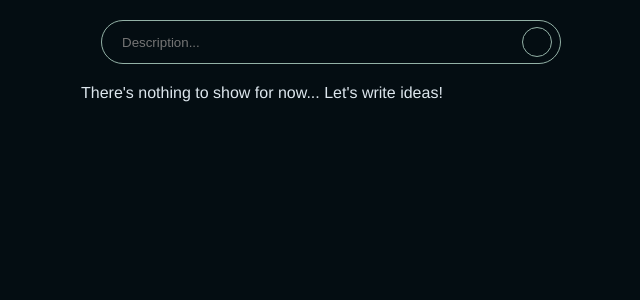
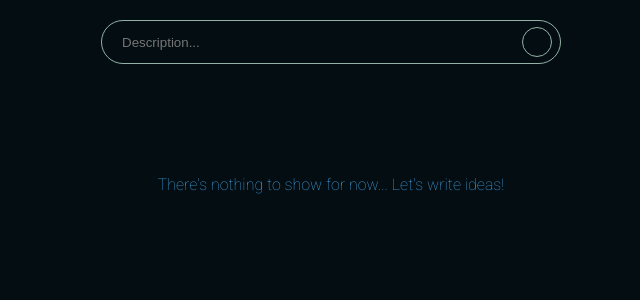
Before and after one commit to sergioriv2/AngularTodoList, an Angular app: page / in a window 1280 px wide. Shown: the top 300 px of the page, without its empty margins (309-949 px from the left). Built offline with nearby package versions, Linux system fonts and the light colour scheme.

Commit message:
fix: solve css bugs

```diff
--- a/src/app/app.component.css
+++ b/src/app/app.component.css
@@ -1,13 +1,15 @@
-::ng-deep :root {
-    --white: #DDE6ED;
-    --dark:  #040D12;
-    --dark-green: #183D3D;
-    --medium-green: #5C8374;
-    --light-green: #93B1A6;
-}
+
 
 main {
-    font-family: 'Helvetica', sans-serif;
+    font-family: 'Roboto', sans-serif;
     background-color: var(--dark);
     color: var(--white);
 }
+
+button {
+    cursor: pointer;
+}
+
+form {
+    font-family: 'Roboto', sans-serif;
+}
--- a/src/app/features/todo/components/todo-container/todo-container.component.css
+++ b/src/app/features/todo/components/todo-container/todo-container.component.css
@@ -1,5 +1,6 @@
 .list-main-container {
     max-width: 500px;
+    min-height: 600px;
     margin: 0 auto;
 }
 
@@ -10,7 +11,13 @@
     margin: 20px;
 }
 
-.list-form input {
+.list-form input,
+input:-webkit-autofill,
+input:-webkit-autofill:hover,
+input:-webkit-autofill:focus,
+input:-webkit-autofill:active,
+input:hover, /* Añadiendo el estado hover */
+input:focus { /* Añadiendo el estado focus */
     background-color: var(--dark);
     color: var(--white);
     outline: none;
@@ -19,8 +26,22 @@
     height: 40px;
     border-radius: 25px;
     padding-left: 20px;
+
 }
 
+.list-form input {
+    font-weight: 400;
+}
+
+.list-message-placeholder {
+    text-align: center;
+    font-weight: 100;
+    min-height: 200px;
+    color: var(--blue);
+    display: flex;
+    justify-content: center;
+    align-items: center;
+}
 
 .list-form button[type=submit] {
     background-color: transparent;
--- a/src/app/features/todo/components/todo-container/todo-container.component.html
+++ b/src/app/features/todo/components/todo-container/todo-container.component.html
@@ -28,15 +28,20 @@
         *ngIf="
             todoList.todoList.length === 0 && todoList.trashList.length === 0
         "
+        class="list-message-placeholder"
     >
         <p>There's nothing to show for now... Let's write ideas!</p>
     </div>
+    <div *ngIf="todoList.todoList.length > 0 || todoList.trashList.length > 0">
         <todo-list
             [todoList]="todoList.todoList"
             [todoType]="todoListTypes.Todo"
+            [listName]="'Your to do list'"
         ></todo-list>
         <todo-list
             [todoList]="todoList.trashList"
             [todoType]="todoListTypes.Trash"
+            [listName]="'Your trash'"
         ></todo-list>
     </div>
+</div>
--- a/src/app/features/todo/components/todo-container/todo-container.component.ts
+++ b/src/app/features/todo/components/todo-container/todo-container.component.ts
@@ -39,7 +39,11 @@ export class TodoContainerComponent {
             });
 
         this.todosAddForm = new FormGroup({
-            description: new FormControl('', [Validators.required]),
+            description: new FormControl('', [
+                Validators.required,
+                Validators.minLength(10),
+                Validators.maxLength(255),
+            ]),
         });
     }
 
--- a/src/app/features/todo/components/todo-details/todo-details.component.css
+++ b/src/app/features/todo/components/todo-details/todo-details.component.css
@@ -14,12 +14,13 @@
 }
 
 .todo-details-id {
-    color: var(--medium-green);
+    color:#B9B4C7;
     font-size: 12px;
     display: flex;
     justify-content: flex-start;
     align-items: center;
     width: 25%;
+    font-weight: 300;
 }
 
 .todo-details-id::before {
@@ -52,6 +53,8 @@
     display: inline;
     overflow-wrap: break-word;
     hyphens: auto;
+    font-weight: 100;
+    font-size: 16px;
     /* inline-size: min-content; */
 }
 
@@ -90,21 +93,31 @@
 .orange-border {
     border-color: var(--orange) !important;
 }
+
 .red-border {
     border-color: var(--red) !important;
 }
+
 .yellow-border {
     border-color: var(--yellow) !important;
 }
+
 .turquoise-border {
     border-color: var(--turquoise) !important;
 }
+
 .pink-border {
     border-color: var(--pink) !important;
 }
+
 .blue-border {
     border-color: var(--blue) !important;
 }
+
 .green-border {
     border-color: var(--green) !important;
 }
+
+.gray-border {
+    border-color: var(--gray) !important;
+}
--- a/src/app/features/todo/components/todo-details/todo-details.component.html
+++ b/src/app/features/todo/components/todo-details/todo-details.component.html
@@ -1,4 +1,10 @@
-<div [class]="['todo-details-container', todoDetails.color].join(' ')">
+<div
+    [class]="
+        todoDetails.isInTrash
+            ? 'todo-details-container gray-border'
+            : ['todo-details-container', todoDetails.color].join(' ')
+    "
+>
     <div class="todo-details-body">
         <div class="todo-details" (click)="updateTodoOnClick()">
             <p class="todo-details-id">
--- a/src/app/features/todo/components/todo-list/todo-list.component.css
+++ b/src/app/features/todo/components/todo-list/todo-list.component.css
@@ -3,6 +3,11 @@
     max-width: 500px;
     min-height: 120px;
     margin: 10px 20px;
+}
+
+.list-name{
+    font-weight: 300;
+    font-size: 30px;
 }
 
 .list-buttons-container {
--- a/src/app/features/todo/components/todo-list/todo-list.component.html
+++ b/src/app/features/todo/components/todo-list/todo-list.component.html
@@ -1,4 +1,7 @@
 <section class="todo-list-container">
+    <div class="list-name">
+        <p>{{ listName }}</p>
+    </div>
     <div class="list-buttons-container">
         <button
             [disabled]="todoList.length === 0"
--- a/src/app/features/todo/components/todo-list/todo-list.component.ts
+++ b/src/app/features/todo/components/todo-list/todo-list.component.ts
@@ -13,6 +13,9 @@ import { TodoListTypes } from '../../../../common/enums/todo-list-types.enum';
     styleUrl: './todo-list.component.css',
 })
 export class TodoListComponent {
+    @Input()
+    listName!: string;
+
     @Input()
     todoList: ITodoDetail[] = [];
 
--- a/src/index.html
+++ b/src/index.html
@@ -10,6 +10,12 @@
             src="https://kit.fontawesome.com/e309078c81.js"
             crossorigin="anonymous"
         ></script>
+        <link rel="preconnect" href="https://fonts.googleapis.com" />
+        <link rel="preconnect" href="https://fonts.gstatic.com" crossorigin />
+        <link
+            href="https://fonts.googleapis.com/css2?family=Roboto:wght@100;300;400&display=swap"
+            rel="stylesheet"
+        />
     </head>
     <body style="margin: 0">
         <app-root></app-root>
--- a/src/styles.css
+++ b/src/styles.css
@@ -1,19 +1,19 @@
 /* You can add global styles to this file, and also import other style files */
-::ng-deep :root {
+:root {
     --white: #DDE6ED;
     --dark:  #040D12;
     --dark-green: #183D3D;
     --medium-green: #5C8374;
     --light-green: #93B1A6;
-    /* Border Colors */
     --red: #D04848;
     --orange: #FC6736;
     --yellow: #FDE767;
-    --blue: #0B60B0;
+    --blue: #40A2E3;
     --purple: #6C22A6;
     --turquoise: #37B5B6;
     --pink: #D63484;
     --green: #65B741;
+    --gray: #5C5470;
     box-sizing: border-box;
 }
 
```
Lines whose indentation alone changed are shown as unchanged.
